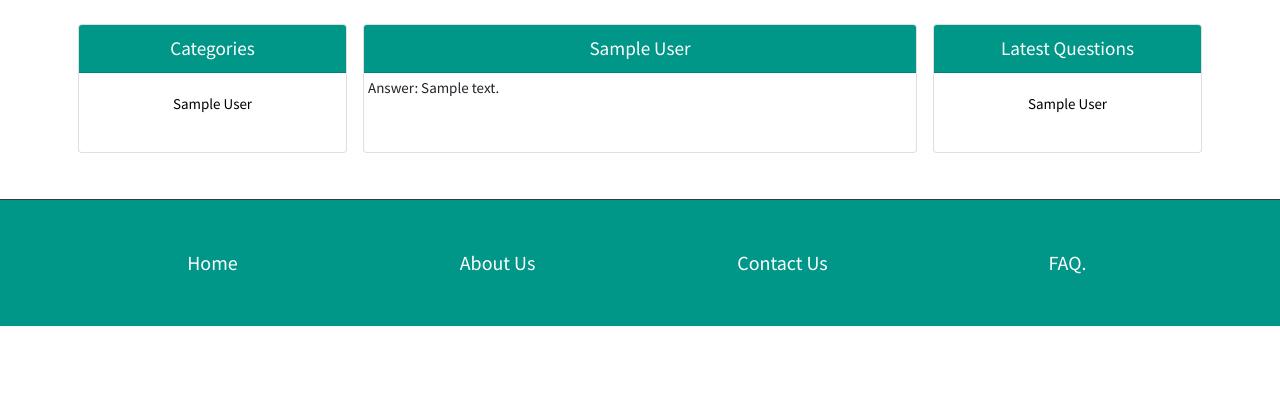
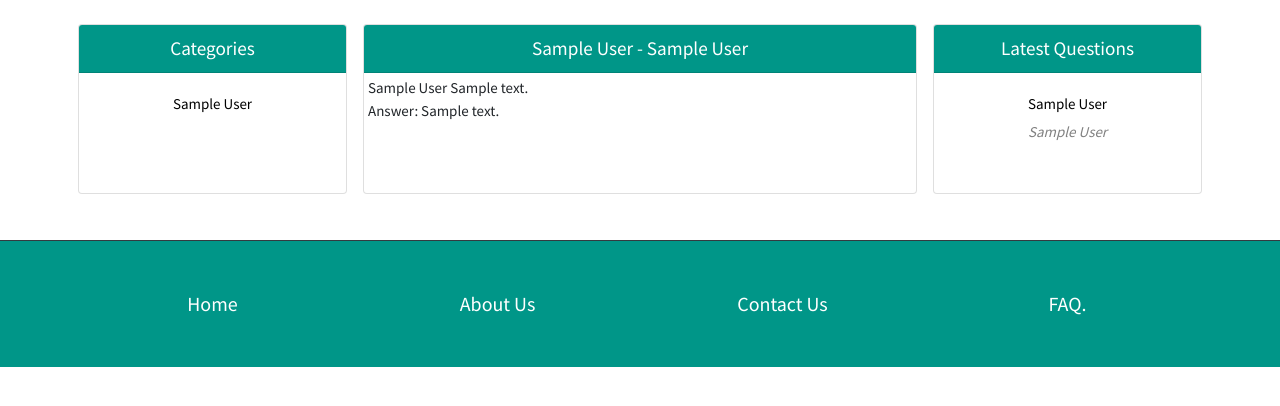
Before and after one commit to 2324127m/ask_students_project, a Django app: a page that uses templates/ask_students/base.html in a window 1280 px wide. Shown: the part 69-475 px from the top of the page. Run offline with Django 3.2, Linux system fonts and the light colour scheme; tables that the repository leaves empty hold one stand-in row (values such as "Sample post"); some libraries are stand-ins or nearby versions.

Commit message:
style for latest questions + started question.html

```diff
--- a/ask_students/views.py
+++ b/ask_students/views.py
@@ -170,6 +170,7 @@ def profile(request, username):
         all_answers = Answer.objects.filter(user=user.pk)
         most_liked_answers = all_answers.order_by('-likes')[:5]
         number_of_answers = len(all_answers)
+
         userprofile = UserProfile.objects.get(user=user)
         user_permission = userprofile.permission
         #user_permission = user.permission
--- a/static/css/style.css
+++ b/static/css/style.css
@@ -121,6 +121,12 @@ body {
 	color: black;
 }
 
+.latest-question-category {
+	color: #808080;
+	line-height: 0;
+	padding-bottom: 25px;
+}
+
 /*
 .inner-card {
 	color:green;
--- a/templates/ask_students/base.html
+++ b/templates/ask_students/base.html
@@ -108,6 +108,7 @@
   <!-- Bootstrap core JavaScript from Bootstrap -->
   <!-- <script src="https://code.jquery.com/jquery-3.3.1.min.js">
   </script> -->
+
   <script src="https://cdnjs.cloudflare.com/ajax/libs/popper.js/1.14.7/umd/popper.min.js">
   </script>
   <script src="https://stackpath.bootstrapcdn.com/bootstrap/4.3.1/js/bootstrap.min.js">
--- a/templates/ask_students/latest_questions.html
+++ b/templates/ask_students/latest_questions.html
@@ -1,5 +1,5 @@
 {% if latest_questions %}
     {% for question in latest_questions %}
-        <a class="sidebar-item" href="{% url 'show_question' question.category.slug question.id %}"><p>{{ question.name }}</p></a>
+        <a class="sidebar-item" href="{% url 'show_question' question.category.slug question.id %}"><p>{{ question.name }}</p></a><p class="latest-question-category"><em>{{ question.category }}</em></p>
     {% endfor %}
 {% endif %}
--- a/templates/ask_students/question.html
+++ b/templates/ask_students/question.html
@@ -5,10 +5,18 @@
 {% endblock %}
 
 {% block pagetitle %}
-    {{ question.name }}
+    {{ question.category }} - {{ question.name }}
 {% endblock %}
 
 {% block body_block %}
+
+    <!-- Show Question Title-->
+    {{ question.name }}
+
+    <!-- Show Question Text in a box-->
+    {{ question.text }}
+
+    <!-- Ride side, show name, views and answers -->
 
     {% for answer in answers_list %}
         <p>Answer: {{ answer.text }}</p>
```
